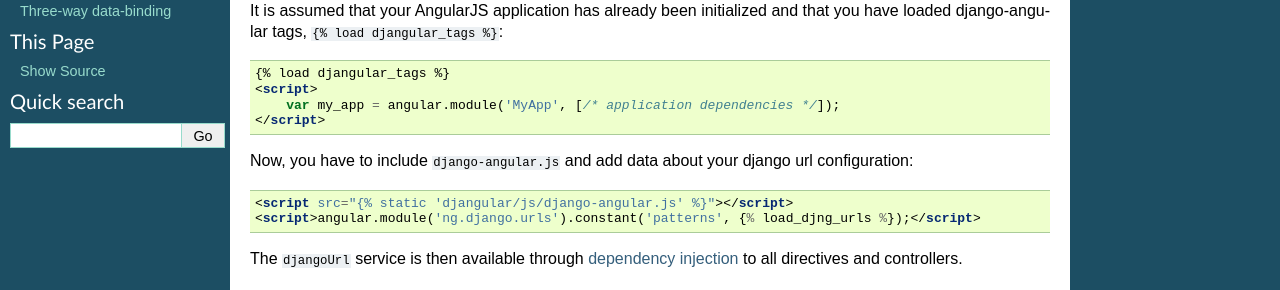
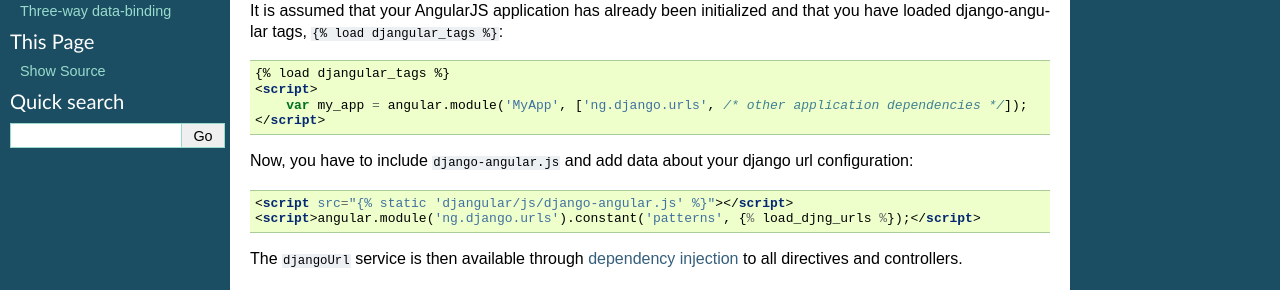
Before and after one commit to jrief/django-angular, a Sphinx documentation site: the page built from docs/reverse-urls.rst, in a window 1280 px wide. Shown: the part 305-595 px from the top of the page. Built offline with Sphinx 7.4.7, drawn with Linux system fonts in a browser that asks for light colours.

Commit message:
add 'ng.django.urls' dependency in reverse-url docs

```diff
--- a/docs/reverse-urls.rst
+++ b/docs/reverse-urls.rst
@@ -23,7 +23,7 @@ django-angular tags, ``{% load djangular_tags %}``:
 
     {% load djangular_tags %}
     <script>
-        var my_app = angular.module('MyApp', [/* application dependencies */]);
+        var my_app = angular.module('MyApp', ['ng.django.urls', /* other application dependencies */]);
     </script>
 
 Now, you have to include ``django-angular.js`` and add data about your django url configuration:
```
